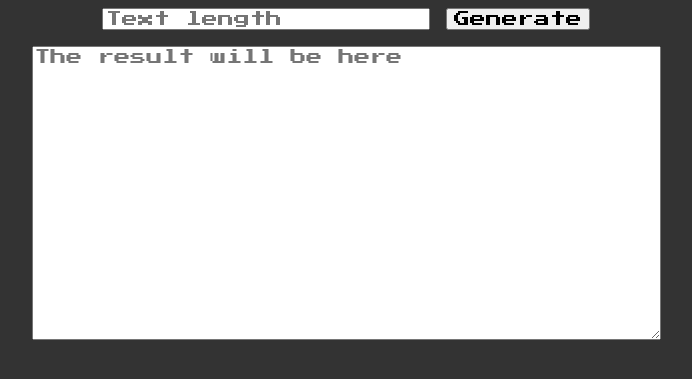
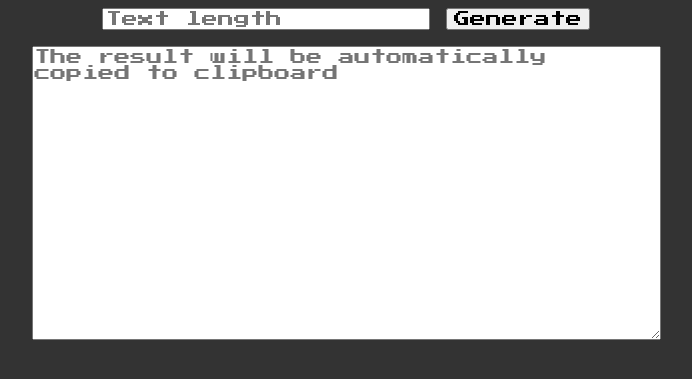
Before and after one commit to hvinya/hvinya.github.io, a Jekyll site: the page built from sentence_generator.html, in a window 1280 px wide. Shown: the top 379 px of the page, without its empty margins (294-986 px from the left). Built offline with Jekyll 4.4.1, drawn with Linux system fonts in a browser that asks for light colours.

Commit message:
Update sentence_generator.html

```diff
--- a/sentence_generator.html
+++ b/sentence_generator.html
@@ -8,7 +8,7 @@ title: Sentence Generator
     <button id="generate">Generate</button>
     <br/>
     <br/>
-    <textarea id="result" rows="18" cols="38" spellcheck="false" placeholder="The result will be here"></textarea>
+    <textarea id="result" rows="18" cols="38" spellcheck="false" placeholder="The result will be automatically copied to clipboard"></textarea>
 </div>
 
 <script src="sentence_generator.js"></script>
```
